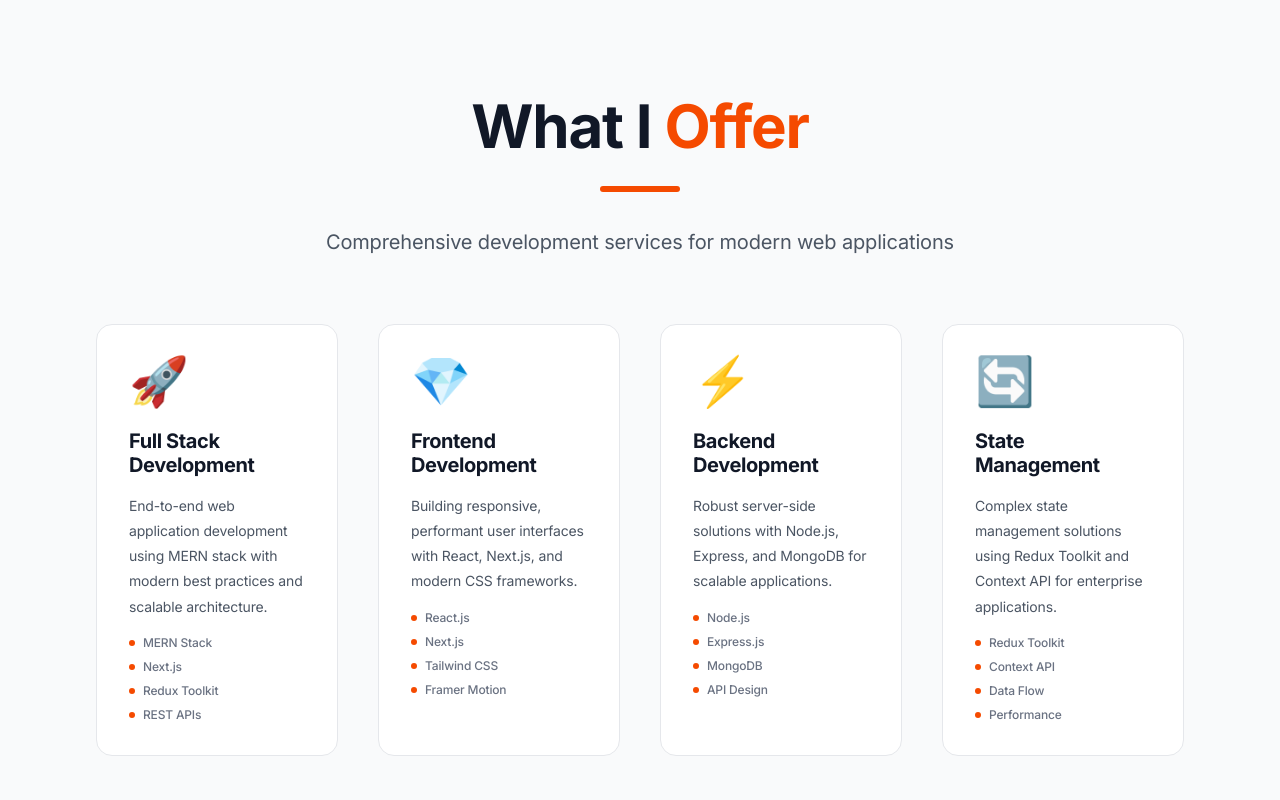
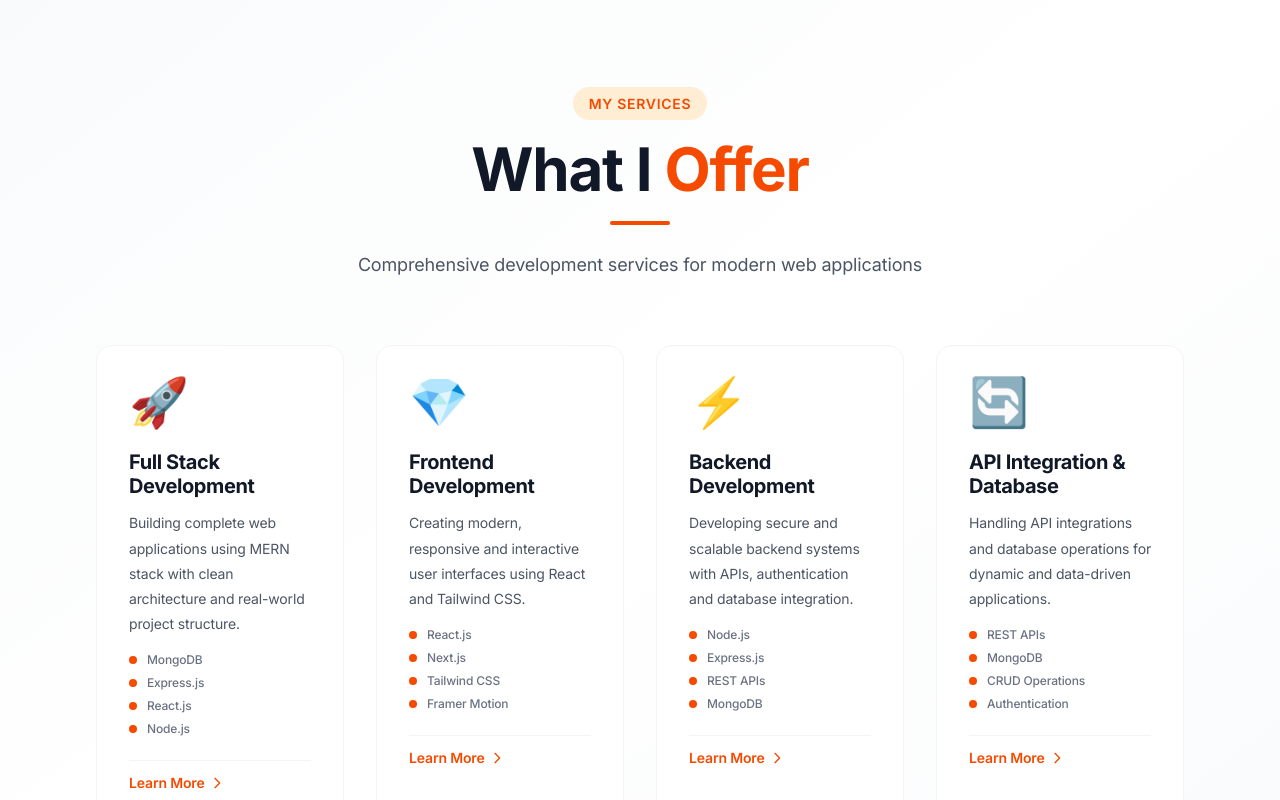
Before and after one commit to arhamshafi/Frontend_Portfolio, a React (Vite) app: page / in a window 1280 px wide. Shown: the part 2000-2800 px from the top of the page. Built offline with nearby package versions, Linux system fonts and the light colour scheme.

Commit message:
make some edits in whst i offer section

```diff
--- a/src/Data.js
+++ b/src/Data.js
@@ -108,27 +108,51 @@ export const skillsData = {
 export const servicesData = [
   {
     title: "Full Stack Development",
-    description: "End-to-end web application development using MERN stack with modern best practices and scalable architecture.",
+    description:
+      "Building complete web applications using MERN stack with clean architecture and real-world project structure.",
     icon: "🚀",
-    highlights: ["MERN Stack", "Next.js", "Redux Toolkit", "REST APIs"]
+    highlights: [
+      "MongoDB",
+      "Express.js",
+      "React.js",
+      "Node.js"
+    ]
   },
   {
     title: "Frontend Development",
-    description: "Building responsive, performant user interfaces with React, Next.js, and modern CSS frameworks.",
+    description:
+      "Creating modern, responsive and interactive user interfaces using React and Tailwind CSS.",
     icon: "💎",
-    highlights: ["React.js", "Next.js", "Tailwind CSS", "Framer Motion"]
+    highlights: [
+      "React.js",
+      "Next.js",
+      "Tailwind CSS",
+      "Framer Motion"
+    ]
   },
   {
     title: "Backend Development",
-    description: "Robust server-side solutions with Node.js, Express, and MongoDB for scalable applications.",
+    description:
+      "Developing secure and scalable backend systems with APIs, authentication and database integration.",
     icon: "⚡",
-    highlights: ["Node.js", "Express.js", "MongoDB", "API Design"]
+    highlights: [
+      "Node.js",
+      "Express.js",
+      "REST APIs",
+      "MongoDB"
+    ]
   },
   {
-    title: "State Management",
-    description: "Complex state management solutions using Redux Toolkit and Context API for enterprise applications.",
+    title: "API Integration & Database",
+    description:
+      "Handling API integrations and database operations for dynamic and data-driven applications.",
     icon: "🔄",
-    highlights: ["Redux Toolkit", "Context API", "Data Flow", "Performance"]
+    highlights: [
+      "REST APIs",
+      "MongoDB",
+      "CRUD Operations",
+      "Authentication"
+    ]
   }
 ];
 
--- a/src/components/ServicesSection.jsx
+++ b/src/components/ServicesSection.jsx
@@ -3,59 +3,156 @@ import { motion } from 'framer-motion';
 import { servicesData } from '../Data';
 
 const ServicesSection = () => {
+  // Animation variants for better control
+  const containerVariants = {
+    hidden: { opacity: 0 },
+    visible: {
+      opacity: 1,
+      transition: {
+        staggerChildren: 0.1,
+        delayChildren: 0.2
+      }
+    }
+  };
+
+  const cardVariants = {
+    hidden: { opacity: 0, y: 30 },
+    visible: {
+      opacity: 1,
+      y: 0,
+      transition: { duration: 0.5, ease: "easeOut" }
+    }
+  };
+
   return (
-    <section id="services" className="py-24 md:py-32 px-6 md:px-16 lg:px-24 relative bg-gray-50">
+    <section id="services" className="py-12 md:py-20 lg:py-32 px-4 sm:px-6 md:px-12 lg:px-24 relative bg-gradient-to-br from-gray-50 via-white to-gray-50">
       <div className="max-w-7xl mx-auto">
+        {/* Header Section */}
         <motion.div
           initial={{ opacity: 0, y: 20 }}
           whileInView={{ opacity: 1, y: 0 }}
           viewport={{ once: true }}
           transition={{ duration: 0.6 }}
-          className="text-center mb-16"
+          className="text-center mb-10 md:mb-16"
         >
-          <h2 className="text-4xl md:text-5xl lg:text-6xl font-bold mb-6 text-gray-900">
-            What I <span className="text-orange-600">Offer</span>
-          </h2>
-          <div className="w-20 h-1.5 bg-orange-600 mx-auto mb-8 rounded-full"></div>
-          <p className="text-gray-600 text-lg md:text-xl max-w-2xl mx-auto">
-            Comprehensive development services for modern web applications
-          </p>
+          {/* Badge */}
+          <motion.div
+            initial={{ scale: 0 }}
+            whileInView={{ scale: 1 }}
+            viewport={{ once: true }}
+            transition={{ duration: 0.5, delay: 0.2 }}
+            className="inline-block mb-4"
+          >
+            <span className="text-orange-600 font-semibold text-xs sm:text-sm uppercase tracking-wider bg-orange-100 px-3 sm:px-4 py-1.5 sm:py-2 rounded-full">
+              My Services
+            </span>
           </motion.div>
 
-        <div className="grid md:grid-cols-2 lg:grid-cols-4 gap-8 lg:gap-10">
+          <h2 className="text-3xl sm:text-4xl md:text-5xl lg:text-6xl font-bold mb-3 sm:mb-4 text-gray-900">
+            What I <span className="text-orange-600 relative inline-block">
+              Offer
+            </span>
+          </h2>
+
+          <motion.div
+            initial={{ width: 0 }}
+            whileInView={{ width: "60px" }}
+            viewport={{ once: true }}
+            transition={{ duration: 0.6, delay: 0.4 }}
+            className="h-1 bg-orange-600 mx-auto mb-4 sm:mb-6 rounded-full"
+          />
+
+          <motion.p
+            initial={{ opacity: 0 }}
+            whileInView={{ opacity: 1 }}
+            viewport={{ once: true }}
+            transition={{ duration: 0.6, delay: 0.3 }}
+            className="text-gray-600 text-sm sm:text-base md:text-lg max-w-2xl mx-auto px-4"
+          >
+            Comprehensive development services for modern web applications
+          </motion.p>
+        </motion.div>
+
+        {/* Services Grid */}
+        <motion.div
+          className="grid grid-cols-1 sm:grid-cols-2 lg:grid-cols-4 gap-4 sm:gap-5 md:gap-6 lg:gap-8"
+          variants={containerVariants}
+          initial="hidden"
+          whileInView="visible"
+          viewport={{ once: true }}
+        >
           {servicesData.map((service, index) => (
             <motion.div
               key={index}
-              initial={{ opacity: 0, y: 30 }}
-              whileInView={{ opacity: 1, y: 0 }}
-              viewport={{ once: true }}
-              transition={{ duration: 0.5, delay: index * 0.1 }}
-              whileHover={{ y: -10 }}
-              className="bg-white rounded-2xl p-8 border border-gray-200 hover:border-orange-300 hover:shadow-xl transition-all duration-300 group"
+              variants={cardVariants}
+              whileHover={{
+                y: -8,
+                transition: { duration: 0.2 }
+              }}
+              className="group relative bg-white rounded-xl md:rounded-2xl p-5 sm:p-6 md:p-7 lg:p-8 border border-gray-100 hover:border-orange-300 hover:shadow-2xl transition-all duration-300 overflow-hidden"
             >
-              <div className="text-5xl mb-6 group-hover:scale-110 transition-transform duration-300">
+              {/* Background Gradient Effect */}
+              <div className="absolute inset-0 bg-gradient-to-br from-orange-50 to-transparent opacity-0 group-hover:opacity-100 transition-opacity duration-500" />
+
+              {/* Decorative Circle */}
+              <div className="absolute -top-10 -right-10 w-20 h-20 bg-orange-100 rounded-full opacity-0 group-hover:opacity-20 transition-opacity duration-500" />
+
+              <div className="relative z-10">
+                {/* Icon with Background */}
+                <div className="inline-block mb-4 sm:mb-5 md:mb-6">
+                  <div className="text-3xl sm:text-4xl md:text-5xl group-hover:scale-110 transition-transform duration-300 group-hover:rotate-3">
                     {service.icon}
                   </div>
+                </div>
 
-              <h3 className="text-xl font-bold text-gray-900 mb-4 group-hover:text-orange-600 transition-colors">
+                {/* Title */}
+                <h3 className="text-base sm:text-lg md:text-xl font-bold text-gray-900 mb-2 sm:mb-3 group-hover:text-orange-600 transition-colors duration-300">
                   {service.title}
                 </h3>
 
-              <p className="text-gray-600 text-sm mb-6 leading-relaxed">
+                {/* Description */}
+                <p className="text-gray-600 text-xs sm:text-sm mb-4 sm:mb-5 md:mb-6 leading-relaxed">
                   {service.description}
                 </p>
 
-              <div className="space-y-2">
+                {/* Highlights List */}
+                <div className="space-y-1.5 sm:space-y-2">
                   {service.highlights.map((highlight, i) => (
-                  <div key={i} className="flex items-center gap-2">
-                    <span className="w-1.5 h-1.5 bg-orange-600 rounded-full"></span>
-                    <span className="text-gray-500 text-xs font-medium">{highlight}</span>
+                    <motion.div
+                      key={i}
+                      className="flex items-center gap-2 sm:gap-2.5"
+                      initial={{ opacity: 0, x: -10 }}
+                      whileInView={{ opacity: 1, x: 0 }}
+                      viewport={{ once: true }}
+                      transition={{ duration: 0.3, delay: i * 0.05 }}
+                    >
+                      <div className="flex-shrink-0 w-1.5 h-1.5 sm:w-2 sm:h-2 bg-orange-600 rounded-full group-hover:scale-125 transition-transform duration-300" />
+                      <span className="text-gray-500 text-[11px] sm:text-xs font-medium leading-tight group-hover:text-gray-700 transition-colors duration-300">
+                        {highlight}
+                      </span>
+                    </motion.div>
+                  ))}
                 </div>
-                ))}
+
+                {/* Learn More Link */}
+                <motion.div
+                  initial={{ opacity: 0 }}
+                  whileInView={{ opacity: 1 }}
+                  viewport={{ once: true }}
+                  transition={{ duration: 0.4, delay: 0.2 }}
+                  className="mt-4 sm:mt-5 md:mt-6 pt-2 border-t border-gray-100"
+                >
+                  <span className="text-orange-600 text-xs sm:text-sm font-semibold inline-flex items-center gap-1 group-hover:gap-2 transition-all duration-300 cursor-pointer">
+                    Learn More
+                    <svg className="w-3 h-3 sm:w-4 sm:h-4 group-hover:translate-x-1 transition-transform duration-300" fill="none" stroke="currentColor" viewBox="0 0 24 24">
+                      <path strokeLinecap="round" strokeLinejoin="round" strokeWidth={2} d="M9 5l7 7-7 7" />
+                    </svg>
+                  </span>
+                </motion.div>
               </div>
             </motion.div>
           ))}
-        </div>
+        </motion.div>
       </div>
     </section>
   );
```
Lines whose indentation alone changed are shown as unchanged.
